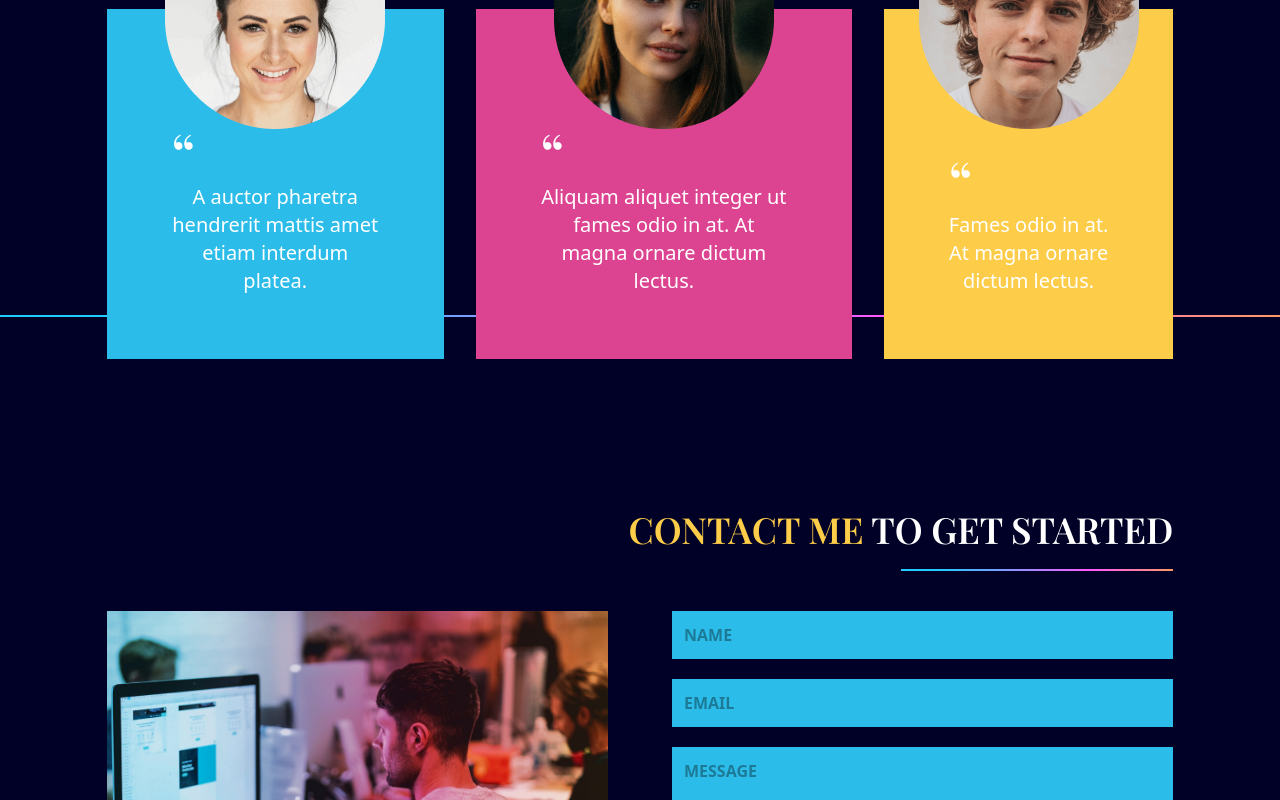
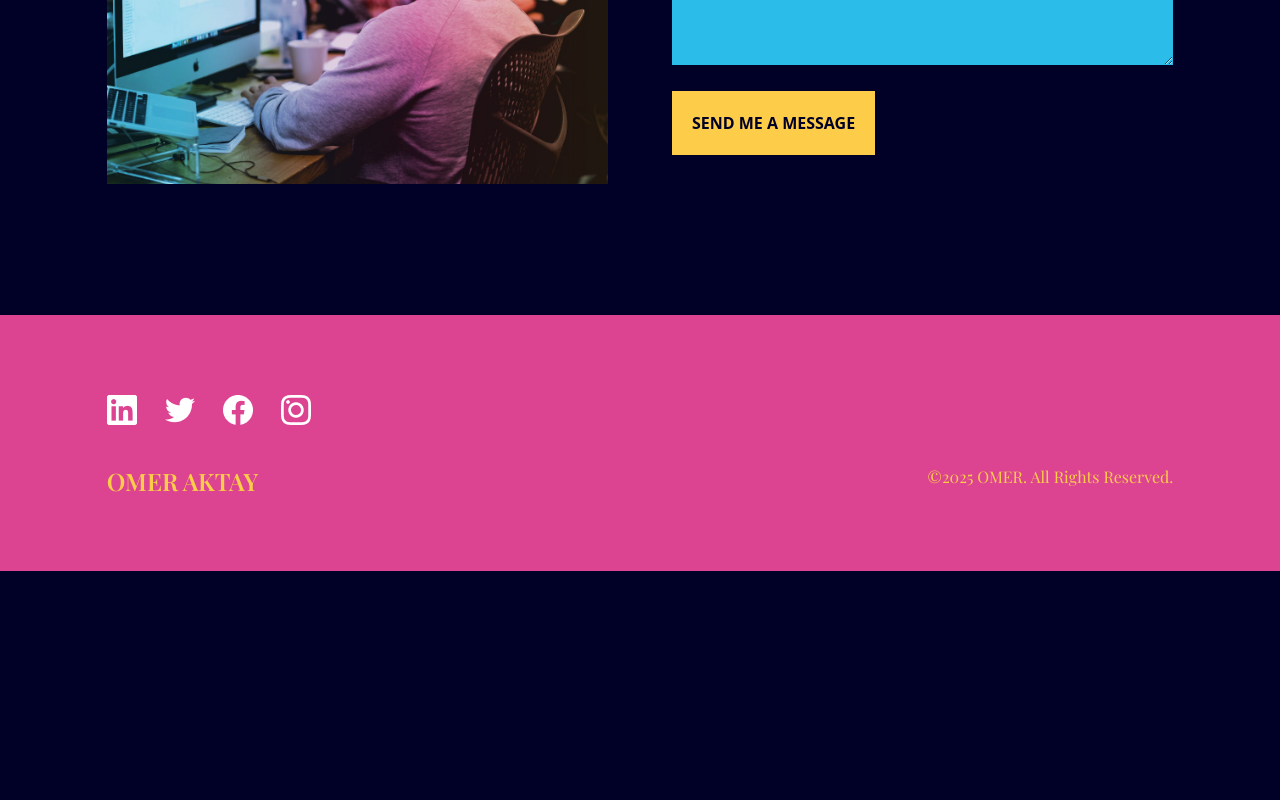
Before and after one commit to 2nas159/portfolio, a React (Vite) app: page / in a window 1280 px wide. Shown: the part 3780-4580 px from the top of the page. After the commit the page ends 4351 px from the top, so only its background shows below. Built offline with nearby package versions, Linux system fonts and the light colour scheme.

Commit message:
Update App.jsx

```diff
--- a/src/App.jsx
+++ b/src/App.jsx
@@ -76,16 +76,6 @@ function App() {
         <motion.div
           margin="0 0 -200px 0"
           amount="all"
-          onViewportEnter={() => setSelectedPage("testimonials")}
-        >
-          <Testimonials />
-        </motion.div>
-      </div>
-      <LineGradient />
-      <div className="w-5/6 mx-auto md:h-full">
-        <motion.div
-          margin="0 0 -200px 0"
-          amount="all"
           onViewportEnter={() => setSelectedPage("contact")}
         >
           <Contact />
```
